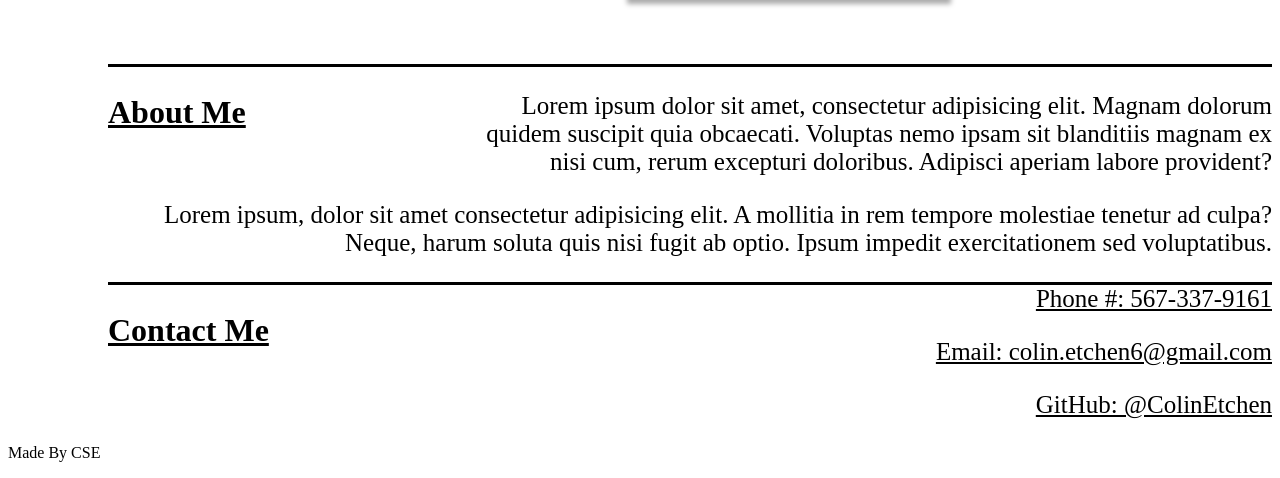
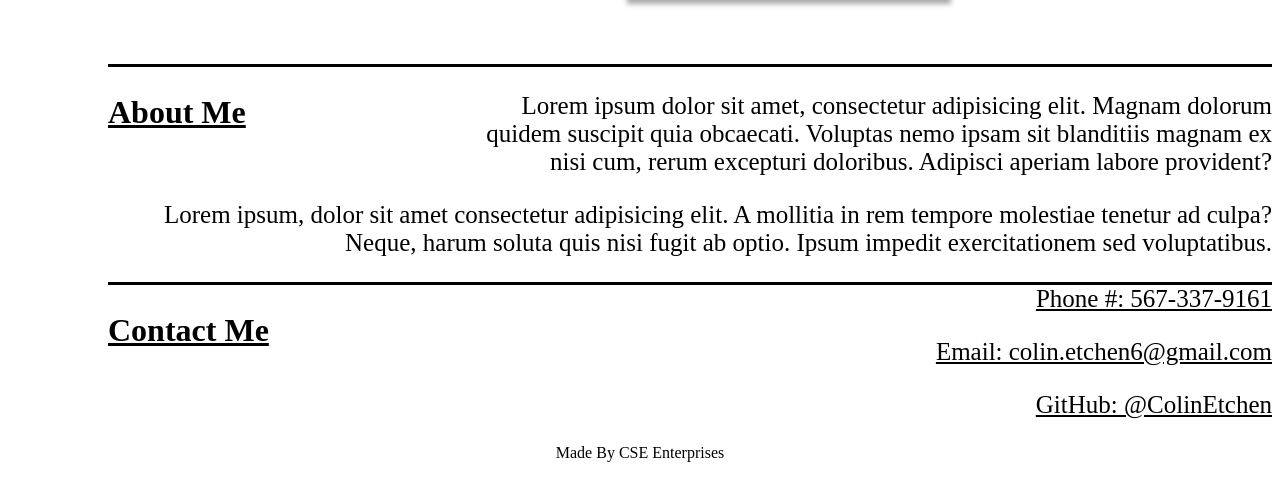
Before and after one commit to ColinEtchen/Portfolio, a plain HTML site: page index.html in a window 1280 px wide. Shown: the part 2002-2480 px from the top of the page. Drawn offline with Linux system fonts and the light colour scheme.

Commit message:
Added a footer section and styiling

```diff
--- a/assets/style.css
+++ b/assets/style.css
@@ -170,6 +170,11 @@ h1{
     text-decoration: underline;
 }
 
+/*Footer Styling*/
+footer{
+    text-align: center;
+}
+
 
 /*responsive media query start*/
 @media (max-width: 500px){
--- a/index.html
+++ b/index.html
@@ -17,7 +17,7 @@
                <li><a href="#about">About Me</a></li>
                <li><a href="#work">Work</a></li>
                <li><a href="#contact">Contact Me</a></li>
-               <li><a href="#">Resume</a></li>
+               <li><a href="assets/Images/resume.png">Resume</a></li>
            </ul>
            <div class="menu-btn">
 
@@ -85,7 +85,7 @@
     </div>
 
     <footer>
-        <p>Made By CSE </p>
+        <p>Made By <span>CSE Enterprises</span></p>
     </footer>
 
 
```
